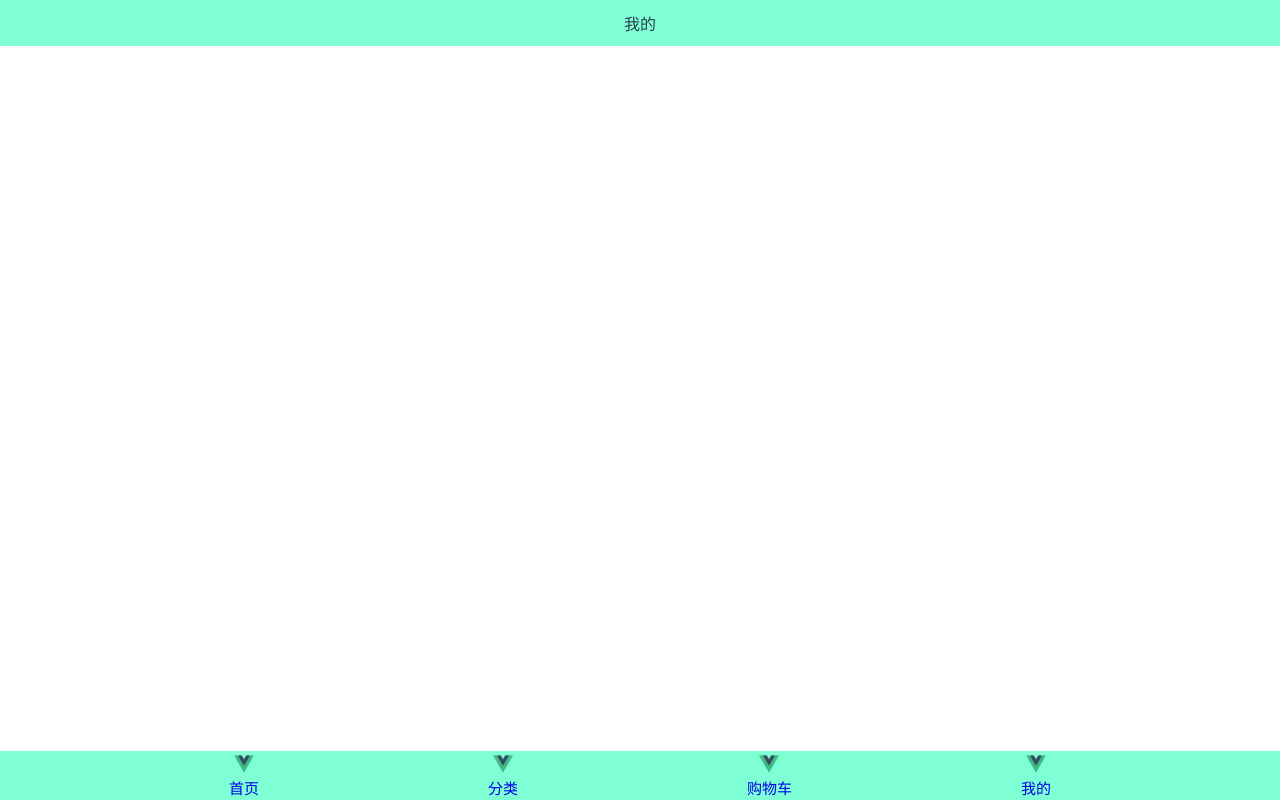
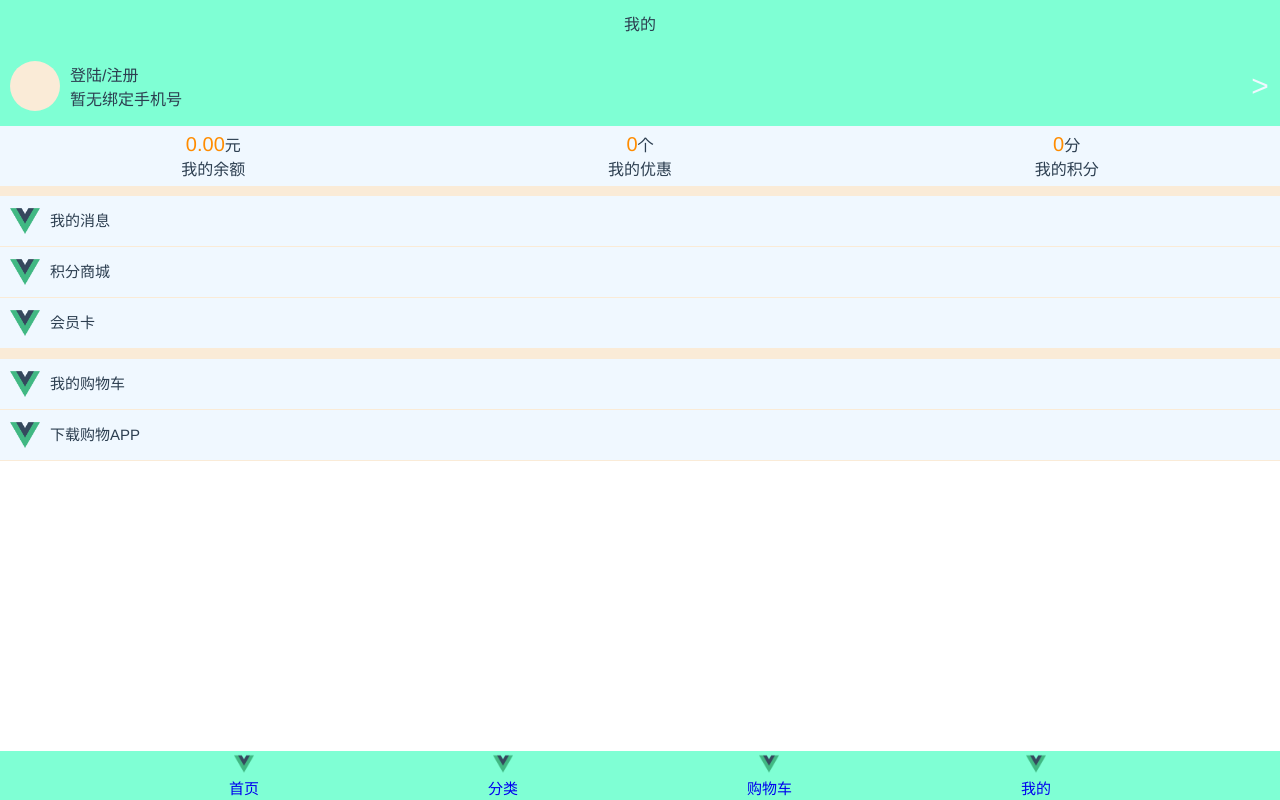
Before and after one commit to Transparenthyf/webproject, a Vue app: page /profile in a window 1280 px wide. Built offline with nearby package versions, Linux system fonts and the light colour scheme.

Commit message:
完成我的界面

```diff
--- /dev/null
+++ b/src/views/profile/About.vue
@@ -0,0 +1,33 @@
+<template>
+  <div class="about">
+    <div>
+      <img src="~assets/logo.png" alt="小图标">
+      <span>我的购物车</span>
+    </div>
+    <div>
+      <img src="~assets/logo.png" alt="小图标">
+      <span>下载购物APP</span>
+    </div>
+  </div>
+</template>
+
+<script>
+export default {
+  name: "About"
+}
+</script>
+
+<style>
+.about div{
+  height: 50px;
+  line-height: 50px;
+  font-size: 15px;
+  display: flex;
+  background-color: aliceblue;
+  border-bottom: 1px solid antiquewhite;
+}
+.about img{
+  width: 30px;
+  margin: auto 10px;
+}
+</style>
--- /dev/null
+++ b/src/views/profile/Account.vue
@@ -0,0 +1,43 @@
+<template>
+  <div class="account">
+    <div>
+      <img src="~assets/logo.png" alt="小图标">
+      我的消息
+    </div>
+    <div>
+      <img src="~assets/logo.png" alt="小图标">
+      <span>积分商城</span>
+    </div>
+    <div>
+      <img src="~assets/logo.png" alt="小图标">
+      <span>会员卡</span>
+    </div>
+
+  </div>
+</template>
+
+<script>
+export default {
+  name: "Account"
+
+}
+</script>
+
+<style>
+.account{
+  padding: 10px 0;
+  background-color: antiquewhite;
+}
+.account div{
+  height: 50px;
+  line-height: 50px;
+  font-size: 15px;
+  display: flex;
+  background-color: aliceblue;
+  border-bottom: 1px solid antiquewhite;
+}
+.account img{
+  width: 30px;
+  margin: auto 10px;
+}
+</style>
--- /dev/null
+++ b/src/views/profile/Balance.vue
@@ -0,0 +1,41 @@
+<template>
+  <div id="balance">
+    <div>
+      <div class="first"><span>0.00</span>元</div>
+      <div class="second">我的余额</div>
+    </div>
+    <div>
+      <div class="first"><span>0</span>个</div>
+      <div class="second">我的优惠</div>
+    </div>
+    <div>
+      <div class="first"><span>0</span>分</div>
+      <div class="second">我的积分</div>
+    </div>
+  </div>
+</template>
+
+<script>
+export default {
+  name: "Balance"
+
+}
+</script>
+
+<style>
+#balance{
+  width: 100%;
+  height: 60px;
+  display: flex;
+  background-color: aliceblue;
+  align-items: center;
+
+}
+#balance>div{
+  flex-grow: 1;
+}
+#balance span{
+  font-size: 20px;
+  color: darkorange;
+}
+</style>
--- /dev/null
+++ b/src/views/profile/LogIn.vue
@@ -0,0 +1,44 @@
+<template>
+  <div class="login">
+    <div class="profilephoto"></div>
+    <div class="loginmassage">
+        <p>登陆/注册</p>
+        <p>暂无绑定手机号</p>
+    </div>
+    <div class="more">&gt;</div>
+  </div>
+</template>
+
+<script>
+export default {
+  name: "LogIn"
+
+}
+</script>
+
+<style>
+.login{
+  display: flex;
+  background-color: aquamarine;
+  margin-top: 46px;
+  height: 80px;
+  align-items: center;
+}
+.profilephoto{
+  width: 50px;
+  height: 50px;
+  border-radius: 25px;
+  background-color: antiquewhite;
+  margin: 0 10px;
+}
+.loginmassage{
+  flex-grow: 1;
+  text-align: left;
+}
+.more{
+  width: 20px;
+  color: aliceblue;
+  font-size: 30px;
+  margin-right: 10px;
+}
+</style>
--- a/src/views/profile/ProFile.vue
+++ b/src/views/profile/ProFile.vue
@@ -1,19 +1,38 @@
 <template>
   <div id="profile">
-     <TabBar>
+    <!-- 页眉 -->
+    <TabBar>
       <div slot="toptabbar_center">我的</div>
     </TabBar>
+    <!-- 登陆 -->
+    <LogIn></LogIn>
+    <!-- 余额 -->
+    <Balance></Balance>
+    <!-- 账户信息 -->
+    <Account></Account>
+    <!-- 关于 -->
+    <About></About>
+
+
   </div>
 </template>
 
 <script>
 import TabBar from "components/toptabbar/TabBar.vue";
+import LogIn from "./LogIn.vue"
+import Account from "./Account.vue"
+import Balance from "./Balance.vue"
+import About from "./About.vue"
 
 export default {
   name: "ProFile",
   props: {},
   components: {
     TabBar,
+    LogIn,
+    Account,
+    Balance,
+    About
   },
 };
 </script>
@@ -22,4 +41,5 @@ export default {
 #profile .tabbar{
   background-color: aquamarine;
 }
+
 </style>
--- a/src/views/trolley/PayBar.vue
+++ b/src/views/trolley/PayBar.vue
@@ -1,8 +1,8 @@
 <template>
   <div class="paybar">
     <div class="all">
-      <div><input type="checkbox" name="allcheck"></div>
-      <div><p>全选</p></div>
+      <div><input type="checkbox" name="allcheck" id="allcheck"></div>
+      <label for="allcheck"><p>全选</p></label>
     </div>
     <div class="pay">
       <div class="total">合计：&#165; 0 </div>
@@ -31,18 +31,30 @@ export default {
   background-color: lawngreen;
   align-items: center;
 }
+/* 全选按钮 */
 .all{
   display: flex;
   justify-content: space-between;
+  align-items: center;
   flex-shrink: 0;
   margin-left: 10px;
 }
+.all div{
+  height: 13px;
+  margin-right: 3px;
+}
+/* 结算按钮 */
 .pay{
   display: flex;
   justify-content: space-between;
   flex-shrink: 0;
+  align-items: center;
 }
 .paybutton{
   margin: 0 10px;
+
+}
+.paybutton button{
+    font-size: 20px;
 }
 </style>
--- a/src/views/trolley/Trolley.vue
+++ b/src/views/trolley/Trolley.vue
@@ -55,8 +55,10 @@ export default {
 .recommend{
   text-align: center;
   font-size: 20px;
-  background-color: rgb(241, 226, 205);
+  background-color: greenyellow;
   margin: 5px;
   border-radius: 5px;
+  height: 35px;
+  line-height: 35px;
 }
 </style>
--- a/src/views/trolley/TrolleyList.vue
+++ b/src/views/trolley/TrolleyList.vue
@@ -24,7 +24,7 @@
           </div>
           <div>
             <input type="button" value=" - " @click="sub">
-            <span>{{goodsnum}}</span>
+            <span> × {{goodsnum}}</span>
             <input type="button" value=" + " @click="add"></div>
         </div>
       </div>
@@ -56,11 +56,13 @@ export default {
 
 <style>
 .trolleylist{
-  margin-top: 5px;
+  margin: 5px;
   border: 2px solid skyblue;
   border-radius: 15px;
   background-color: rgb(241, 226, 205);
 }
+
+/* 店铺名称 */
 .store{
   display: flex;
   height: 20px;
@@ -72,6 +74,7 @@ export default {
 .store p{
   padding-left: 5px;
 }
+/* 商品信息 */
 .goods{
   display: flex;
   justify-content: space-around;
```
